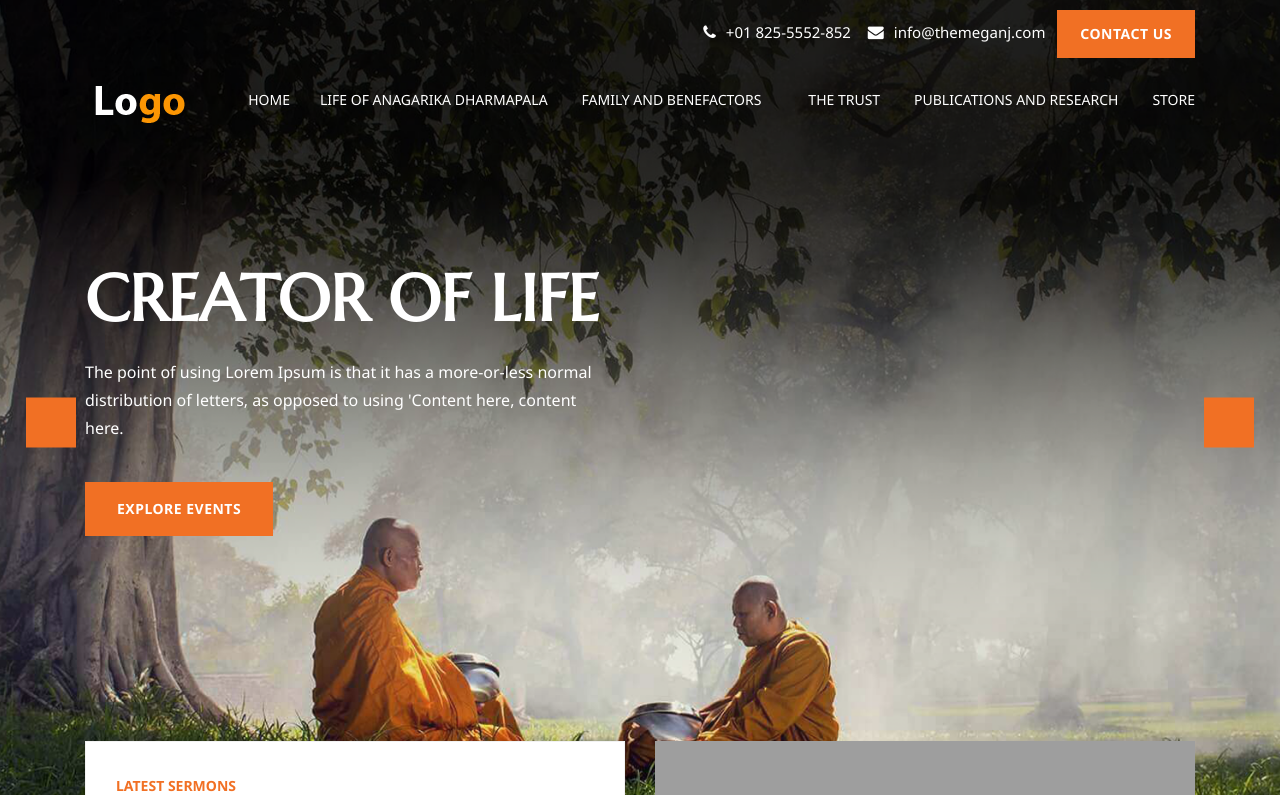
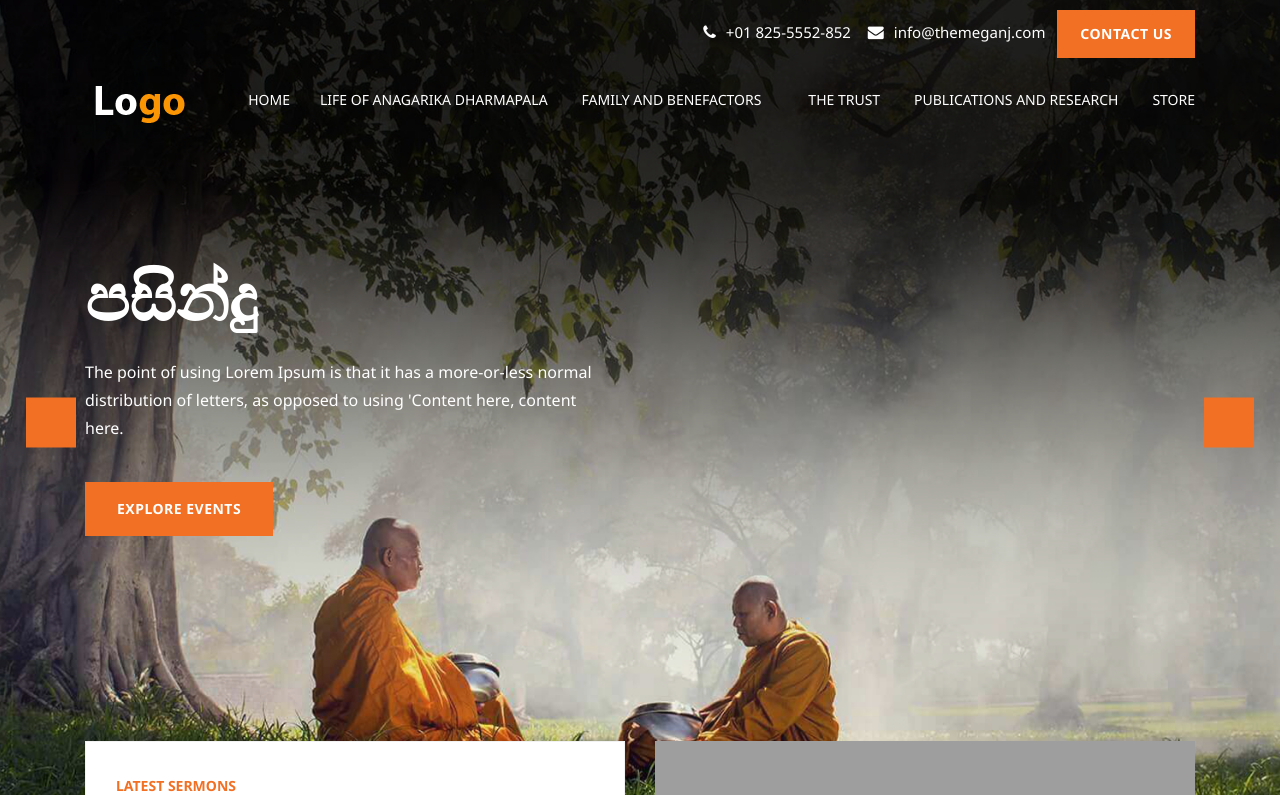
Before and after one commit to samithakalpana/ADTPHP, a PHP site: page /indexTest.php in a window 1280 px wide. Shown: the top 795 px of the page. Run offline with PHP 8.4, Linux system fonts and the light colour scheme; some libraries are stand-ins or nearby versions; grey boxes are pictures that could not be loaded.

Commit message:
update index test

```diff
--- a/indexTest.php
+++ b/indexTest.php
@@ -1,10 +1,12 @@
 <!DOCTYPE HTML>
-<html lang="en">
+<!-- <html lang="en"> -->
+<html lang="si">
 
 
 <!-- Mirrored from primehostingindia.com/templatemonster/html/templezen/index.html by HTTrack Website Copier/3.x [XR&CO'2014], Thu, 06 Jan 2022 18:00:35 GMT -->
 <head>
 	<meta http-equiv="Content-Type" content="text/html; charset=utf-8">
+	<meta charset="UTF-8">
 	<meta http-equiv="X-UA-Compatible" content="IE=edge">
 	<meta name="viewport" content="width=device-width,initial-scale=1">
 	<meta name="keywords" content="">
@@ -47,7 +49,8 @@
 			<div class="item section-padding" style="background-image:url(assets/images/home-banner/banner-01.png);">
 				<div class="container">
 					<div class="intro_text white_text">
-						<h1>creator of life</h1>
+						<!-- <h1>creator of life</h1> -->
+						<h1>පසින්දු</h1>
 						<p>The point of using Lorem Ipsum is that it has a more-or-less normal distribution of letters, as opposed to using 'Content here, content here. </p>
 						<a href="events.html" class="btn dark-btn templezen-top-btn">Explore Events</a>
 					</div>
```
